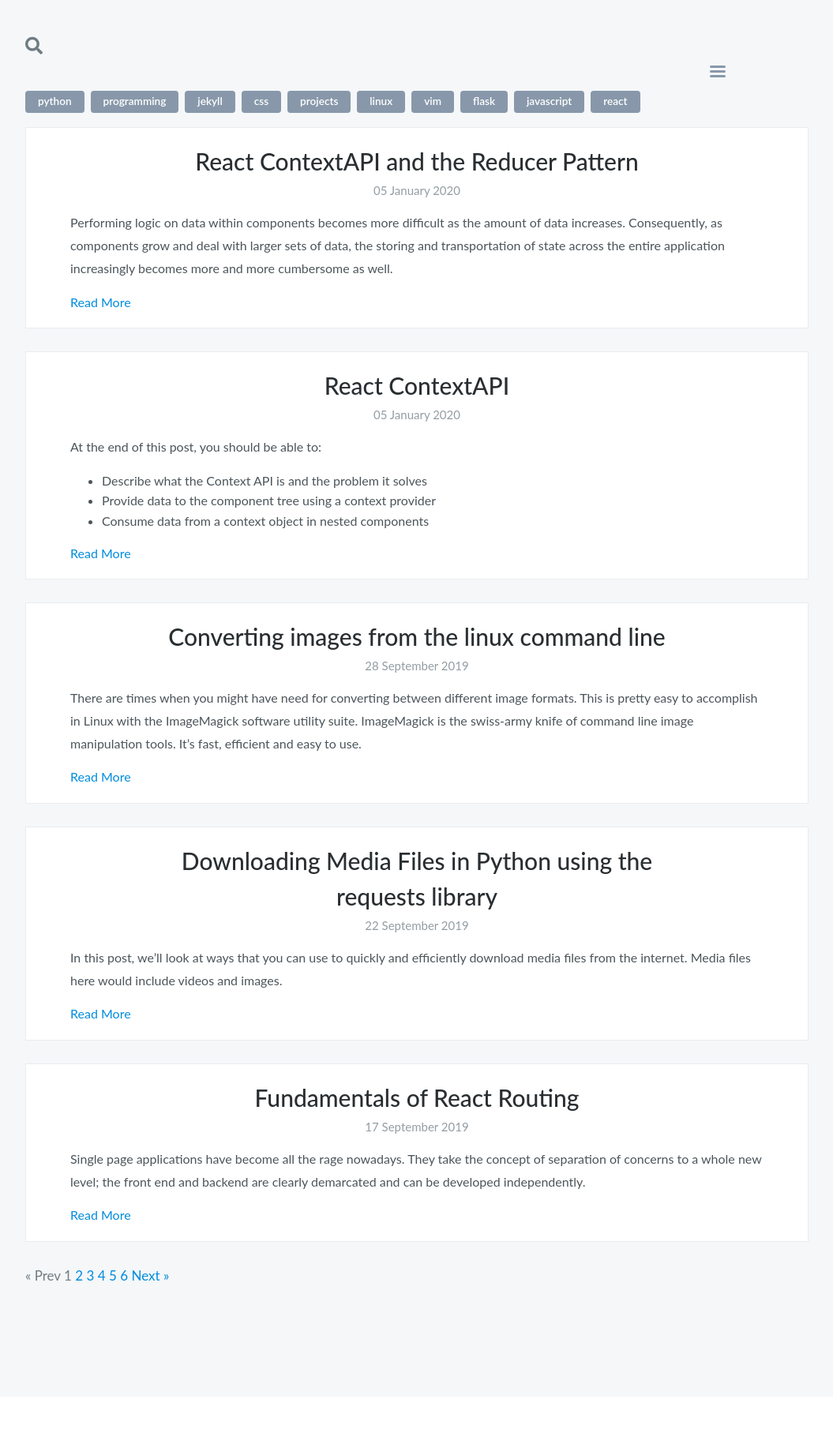
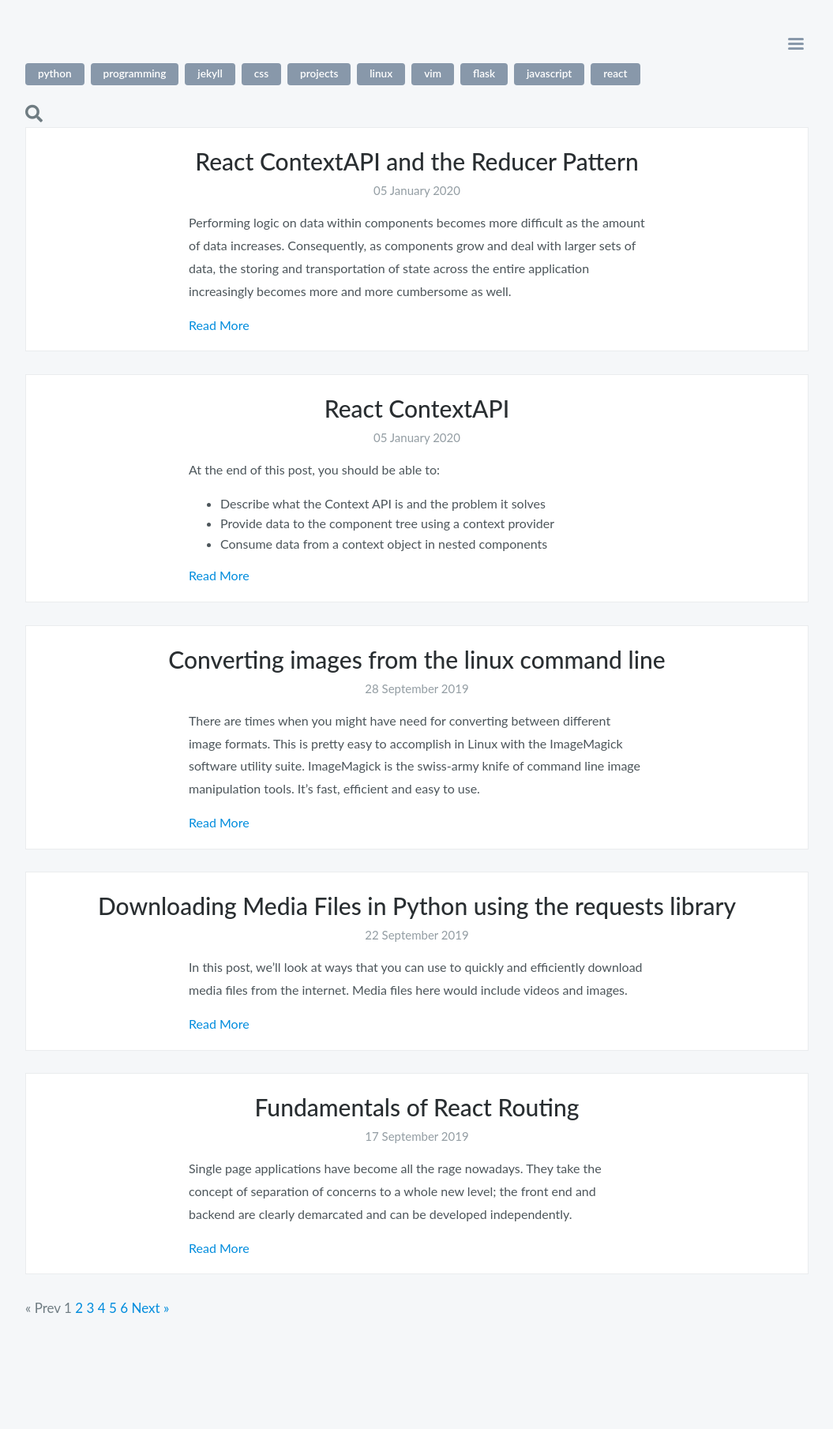
Before and after one commit to Omulosi/johnpaul, a Jekyll site: the page built from blog/index.html, in a window 1280 px wide. Shown: the whole page at 79% size, without its empty margins (112-1167 px from the left). Built offline with Jekyll 4.4.1, drawn with Linux system fonts in a browser that asks for light colours; nearby versions of some CDN libraries; the list of posts is cut into pages by our own code; before the commit the page ends 1769 px from its top, so only the background shows below that.

Commit message:
Make site mobile responsive

```diff
--- a/_layouts/blog.html
+++ b/_layouts/blog.html
@@ -6,11 +6,8 @@
   <section class="main-page">
     {% include sidebar.html %}
 
+    {% include home-page-header.html %}
     <div class="main-content">
-      {% include search-icon.html %}
-
-
-    {% include home-page-header.html %}
     {{ content }}
     </div>
   </section>
--- a/_layouts/portfolio.html
+++ b/_layouts/portfolio.html
@@ -2,7 +2,6 @@
 layout: default
 ---
 
-{% include search-icon.html %}
 <div class="blog-index">
   <a href={{"/#work" | relative_url }}>Projects</a>
 </div>
--- a/_sass/article.scss
+++ b/_sass/article.scss
@@ -1,3 +1,9 @@
+#blog-posts {
+	display: flex;
+	flex-direction: column;
+}
+
+
 .blog-post article {
     width: 100%;
     margin: 0 auto 100px;
@@ -17,7 +23,7 @@
 
 .blog-post header {
   text-align: center;
-  width: 680px;
+  width: 90%;
   margin: 0 auto 45px;
 }
 
@@ -60,11 +66,16 @@
 .post-content {
     margin: 0 auto;
     color: #4c555a;
-    width: 578px;
+    max-width: 578px;
 }
 
+@media (max-width: 700px) {
+	.post-content {
+	padding: 1.5em;
+	}
+}
 .post-excerpt .post-content {
-  width: 878px;
+  width: 85%;
 }
 
 .post-content p {
@@ -121,6 +132,12 @@
   font-size: 1.6em;
 }
 
+@media (max-width: 600px) {
+.page-navigation {
+  font-size: 0.9em;
+}
+}
+
 .blog-index {
   font-size: 3em;
   margin-bottom: 1.5em;
--- a/blog/index.html
+++ b/blog/index.html
@@ -11,6 +11,7 @@
 {% endfor %}
 </div>
 
+{% include search-icon.html %}
 {% assign posts = paginator.posts | where_exp: "post", "post.published != 'false'" %}
 
 <div id="blog-posts">
--- a/projects/index.html
+++ b/projects/index.html
@@ -5,7 +5,7 @@
 
 <section class="my-work" id="work">
     <p class="section__subtitle section__subtitle--work" style="font-size: 2em">
-      Projects I have built or participated in...
+      Projects I have built or participated in in some fashion
     </p>
 
     <div class="portfolio">
```
